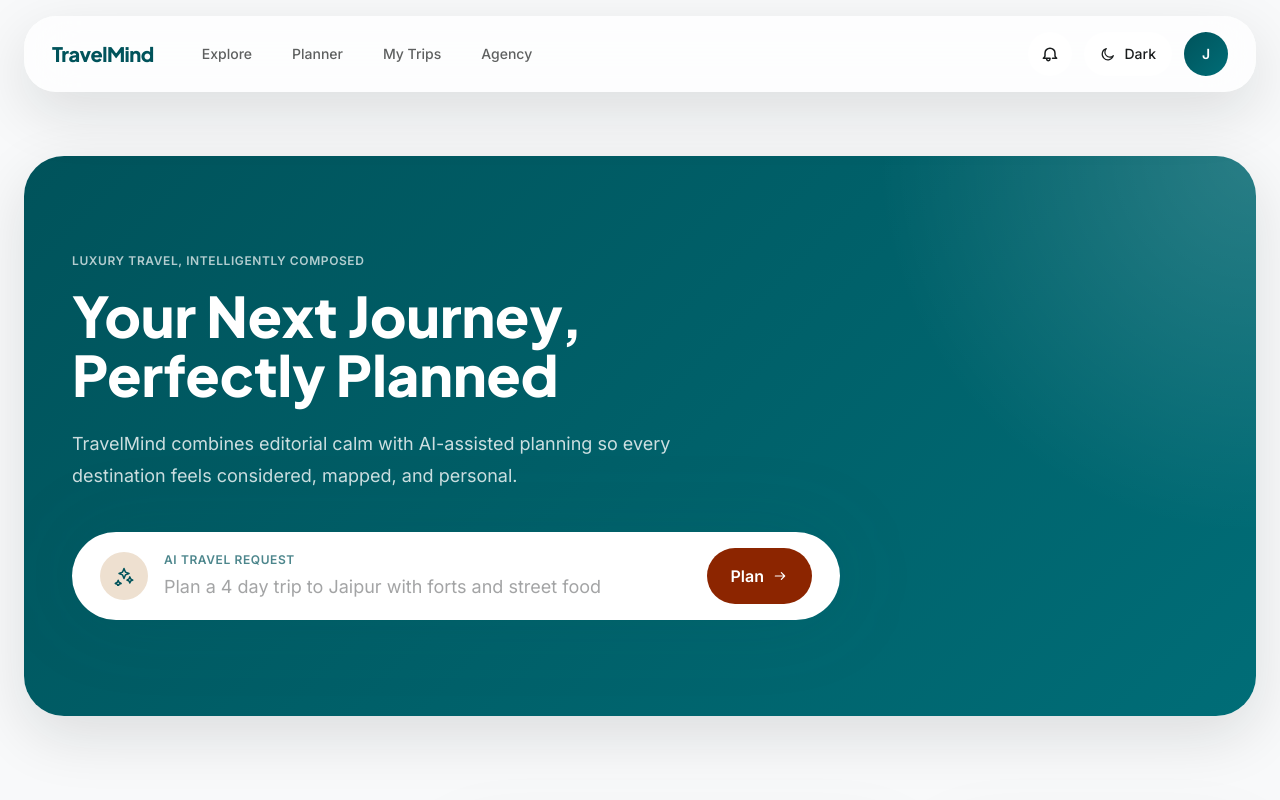
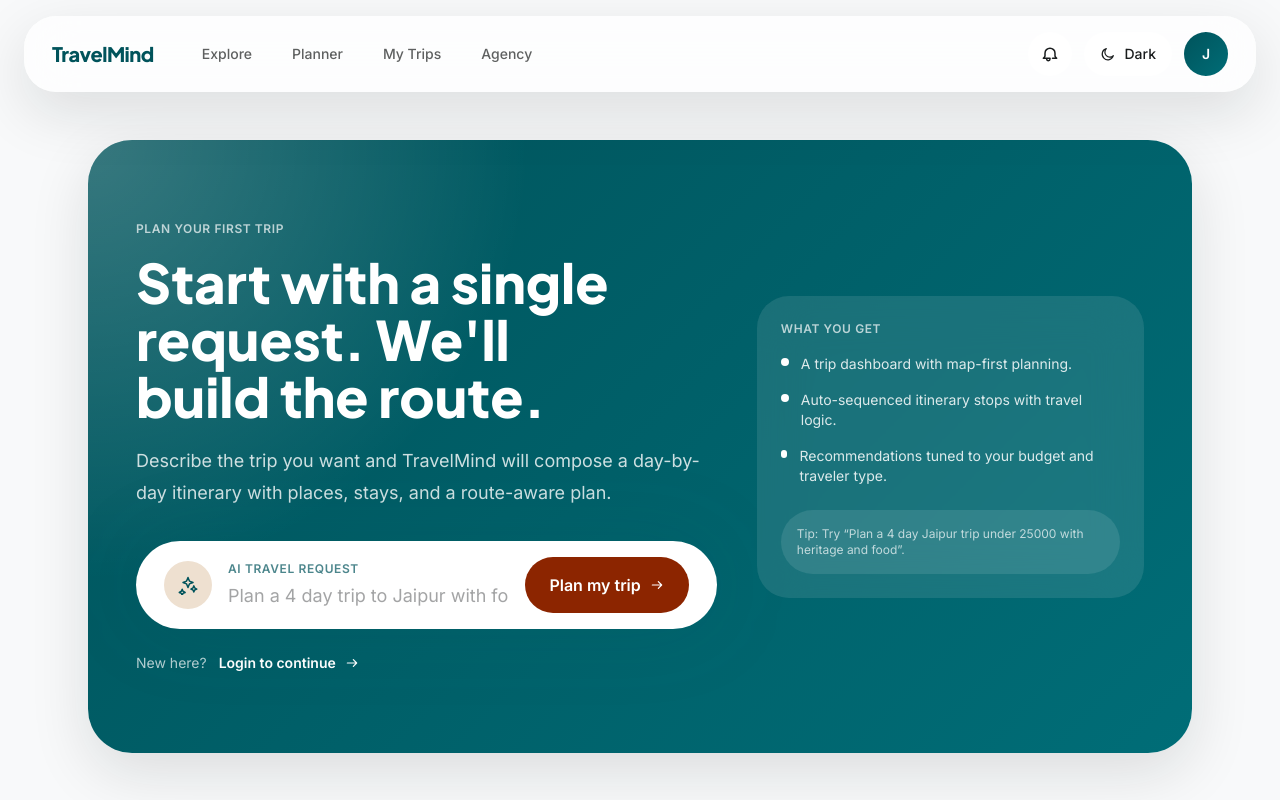
Before and after one commit to Kardam-Codes/travelmind, a React (Vite) app in the folder frontend/: page /start in a window 1280 px wide. Before the commit this address led to /. Shown: the top 800 px of the page. Built offline with nearby package versions, Linux system fonts and the light colour scheme; no server answers.

Commit message:
Add first-trip page and refresh auth UI

```diff
--- a/frontend/src/App.jsx
+++ b/frontend/src/App.jsx
@@ -9,6 +9,7 @@ import { Navigate, Route, Routes } from "react-router-dom";
 import TopNavBar from "./components/TopNavBar";
 import AuthPage from "./features/auth/AuthPage";
 import ExplorePage from "./features/explore/ExplorePage";
+import FirstTripPage from "./features/first-trip/FirstTripPage";
 import LandingPage from "./features/landing/LandingPage";
 import PlannerDashboard from "./features/planner/PlannerDashboard";
 import ProfileTripsPage from "./features/profile/ProfileTripsPage";
@@ -21,6 +22,7 @@ function App() {
       <TopNavBar />
       <Routes>
         <Route path="/" element={<LandingPage />} />
+        <Route path="/start" element={<FirstTripPage />} />
         <Route path="/login" element={<AuthPage />} />
         <Route path="/planner" element={<PlannerDashboard />} />
         <Route path="/agency" element={<AgencyDashboard />} />
--- a/frontend/src/components/Icon.jsx
+++ b/frontend/src/components/Icon.jsx
@@ -25,6 +25,9 @@ const paths = {
   heart: "m12 20-1.4-1.3C5.4 14 2 10.9 2 7a5 5 0 0 1 9-3 5 5 0 0 1 9 3c0 3.9-3.4 7-8.6 11.7L12 20Z",
   clock: "M12 7v5l3 2m7-2a10 10 0 1 1-20 0 10 10 0 0 1 20 0Z",
   chat: "M7 18 3 21V5a2 2 0 0 1 2-2h14a2 2 0 0 1 2 2v11a2 2 0 0 1-2 2H7Z",
+  eye: "M2 12s3.5-6 10-6 10 6 10 6-3.5 6-10 6-10-6-10-6Zm10 4a4 4 0 1 0 0-8 4 4 0 0 0 0 8Z",
+  eyeOff:
+    "m3 5 16 16M10.6 6.5A9.7 9.7 0 0 1 12 6c6.5 0 10 6 10 6a18.8 18.8 0 0 1-3.3 4.2M6.2 8.3A18.8 18.8 0 0 0 2 12s3.5 6 10 6c1.6 0 3-.3 4.3-.9M9.5 9.5a4 4 0 0 0 5.6 5.6",
 };
 
 function Icon({ name, className = "h-5 w-5", strokeWidth = 1.8 }) {
--- /dev/null
+++ b/frontend/src/features/first-trip/FirstTripPage.jsx
@@ -0,0 +1,120 @@
+/*
+Feature: First Trip
+File Purpose: Dedicated "Plan your first trip" experience with a focused input
+Owner: Jay
+Dependencies: TripInput, Icon, apiClient
+Last Updated: 2026-03-15
+*/
+import { useState } from "react";
+import { Link, useNavigate } from "react-router-dom";
+import Icon from "../../components/Icon";
+import TripInput from "../trip-input/TripInput";
+import { apiRequest } from "../../utils/apiClient";
+import { getStoredUser, setActiveTripId } from "../../utils/session";
+
+function FirstTripPage() {
+  const navigate = useNavigate();
+  const [tripQuery, setTripQuery] = useState("");
+  const [isSubmitting, setIsSubmitting] = useState(false);
+  const [error, setError] = useState("");
+  const user = getStoredUser();
+
+  async function handlePlanTrip() {
+    if (!tripQuery.trim()) {
+      setError("Tell us a city, duration, or budget to get started.");
+      return;
+    }
+    if (!user?.access_token) {
+      setError("Login required to generate your first trip.");
+      return;
+    }
+
+    setIsSubmitting(true);
+    setError("");
+
+    try {
+      const response = await apiRequest("/trips/generate-from-query", {
+        method: "POST",
+        body: JSON.stringify({ query: tripQuery }),
+      });
+
+      if (response.status === "clarification_needed") {
+        const promptText = response.suggested_questions?.length
+          ? response.suggested_questions.join(" ")
+          : "I need a few more details before I can generate the trip.";
+        setError(promptText);
+        return;
+      }
+
+      setActiveTripId(response.trip.id);
+      navigate(`/planner?tripId=${response.trip.id}`, {
+        state: {
+          dashboard: response,
+        },
+      });
+    } catch (requestError) {
+      setError(requestError.message);
+    } finally {
+      setIsSubmitting(false);
+    }
+  }
+
+  return (
+    <main className="mx-auto flex min-h-[calc(100vh-6rem)] max-w-6xl flex-col justify-center gap-12 px-4 pb-16 pt-12 md:px-6">
+      <section className="relative overflow-hidden rounded-[2.75rem] bg-brand-gradient px-6 py-14 text-white shadow-float md:px-12 md:py-20">
+        <div className="absolute inset-0 bg-[radial-gradient(circle_at_top_left,rgba(255,255,255,0.22),transparent_35%)]" />
+        <div className="relative z-10 grid gap-10 lg:grid-cols-[1.2fr,0.8fr] lg:items-center">
+          <div>
+            <p className="label-md text-white/70">Plan your first trip</p>
+            <h1 className="mt-4 text-5xl font-extrabold leading-[1.05] text-balance md:text-[3.4rem]">
+              Start with a single request. We&apos;ll build the route.
+            </h1>
+            <p className="mt-5 max-w-2xl text-lg leading-8 text-white/80">
+              Describe the trip you want and TravelMind will compose a day-by-day itinerary with places, stays, and a route-aware
+              plan.
+            </p>
+            <div className="mt-8">
+              <TripInput
+                disabled={isSubmitting}
+                error={error}
+                onChange={setTripQuery}
+                onSubmit={handlePlanTrip}
+                submitLabel={isSubmitting ? "Planning..." : "Plan my trip"}
+                value={tripQuery}
+              />
+            </div>
+            {!user?.access_token ? (
+              <div className="mt-6 flex flex-wrap items-center gap-3 text-sm text-white/70">
+                <span>New here?</span>
+                <Link className="inline-flex items-center gap-2 font-semibold text-white" to="/login">
+                  Login to continue
+                  <Icon className="h-4 w-4" name="arrow" />
+                </Link>
+              </div>
+            ) : null}
+          </div>
+          <div className="relative overflow-hidden rounded-[2rem] bg-white/10 p-6 backdrop-blur-xl">
+            <p className="label-md text-white/70">What you get</p>
+            <ul className="mt-4 space-y-4 text-sm text-white/85">
+              {[
+                "A trip dashboard with map-first planning.",
+                "Auto-sequenced itinerary stops with travel logic.",
+                "Recommendations tuned to your budget and traveler type.",
+              ].map((item) => (
+                <li key={item} className="flex items-start gap-3">
+                  <span className="mt-1 h-2 w-2 rounded-full bg-white" />
+                  <span>{item}</span>
+                </li>
+              ))}
+            </ul>
+            <div className="mt-6 rounded-2xl bg-white/10 p-4 text-xs text-white/70">
+              Tip: Try “Plan a 4 day Jaipur trip under 25000 with heritage and food”.
+            </div>
+          </div>
+        </div>
+      </section>
+    </main>
+  );
+}
+
+export default FirstTripPage;
--- a/frontend/src/features/landing/LandingPage.jsx
+++ b/frontend/src/features/landing/LandingPage.jsx
@@ -220,8 +220,8 @@ function LandingPage() {
           <p className="label-md text-primary/70 dark:text-white/55">Start planning</p>
           <h2 className="mt-3 text-4xl font-bold">Ready to see the world differently?</h2>
         </div>
-        <Link className="primary-pill inline-flex items-center gap-2" to="/planner">
-          Start your journey
+        <Link className="primary-pill inline-flex items-center gap-2" to="/start">
+          Plan your first trip
           <Icon className="h-4 w-4" name="arrow" />
         </Link>
       </section>
```
Also changed, not shown: frontend/src/features/auth/AuthPage.jsx (+58 -12 lines), 1 other file (tests, documents, lock files or other folders).
